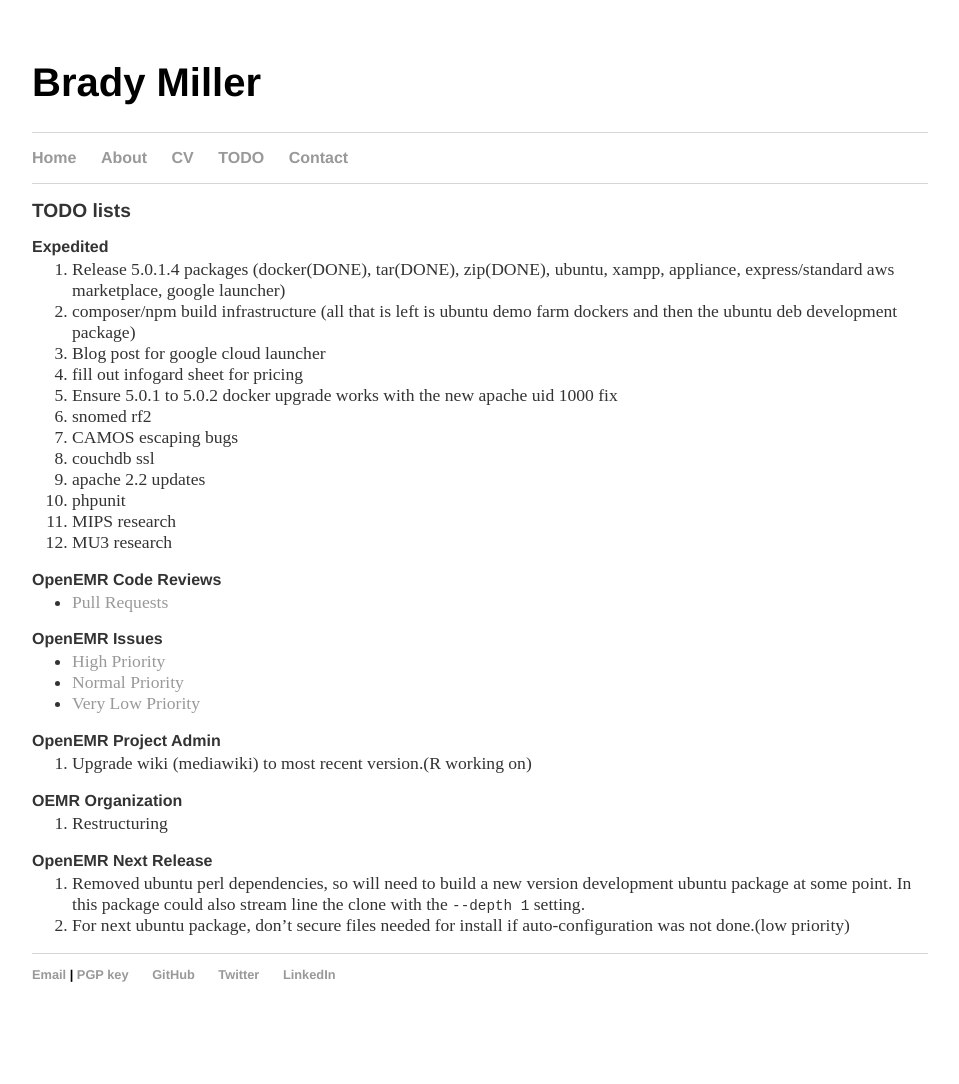
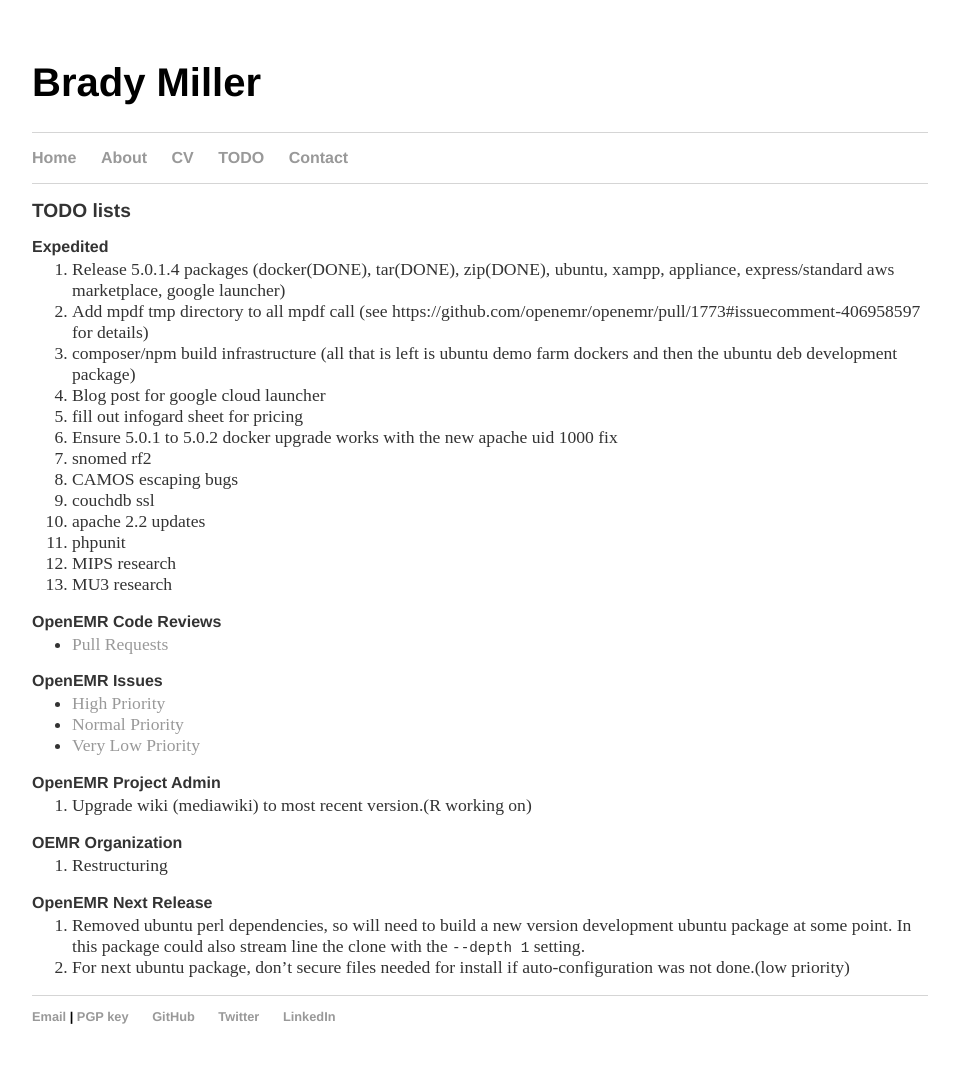
Before and after one commit to bradymiller/bradymiller.github.io, a Jekyll site: the page built from todo/index.md, in a window 1280 px wide. Shown: the whole page, without its empty margins (160-1119 px from the left). Built offline with Jekyll 4.4.1, drawn with Linux system fonts in a browser that asks for light colours; our own code applies the rules of GitHub Pages for plain Markdown files; before the commit the page ends 1042 px from its top, so only the background shows below that.

Commit message:
Update index.md

```diff
--- a/todo/index.md
+++ b/todo/index.md
@@ -5,6 +5,7 @@
 
 ### Expedited
 1. Release 5.0.1.4 packages (docker(DONE), tar(DONE), zip(DONE), ubuntu, xampp, appliance, express/standard aws marketplace, google launcher)
+1. Add mpdf tmp directory to all mpdf call (see https://github.com/openemr/openemr/pull/1773#issuecomment-406958597 for details)
 1. composer/npm build infrastructure (all that is left is ubuntu demo farm dockers and then the ubuntu deb development package)
 1. Blog post for google cloud launcher
 1. fill out infogard sheet for pricing
```
